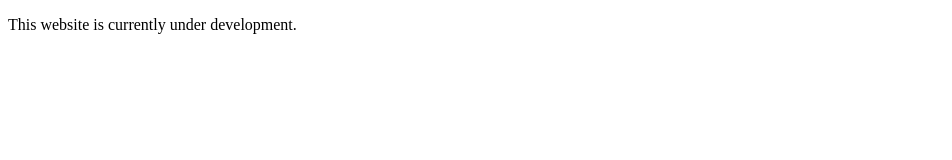
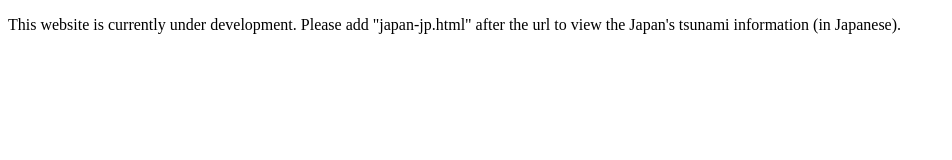
Before and after one commit to Mark-MTR/tsunami-info, a plain HTML site: page index.html in a window 1280 px wide. Shown: the whole page, without its empty margins (0-952 px from the left). Drawn offline with Linux system fonts and the light colour scheme.

Commit message:
Update index.html

```diff
--- a/index.html
+++ b/index.html
@@ -5,8 +5,10 @@
   <meta name="viewport" content="width=device-width, initial-scale=1.0">
   <title>Redirect Tip</title>
 </head>
-<body><p>This website is currently under development.
-  <a href="japan-jp.html>Please click here to visit the Japan's tsunami information (in Japanese).</a>
-    </p>
-    </body>
-                                                     </html>                                                     <
+<body>
+  <p>
+    This website is currently under development. Please add "japan-jp.html" after the url to view the Japan's tsunami information (in Japanese).
+    <a href="japan-jp.html>Please click here to visit the Japan's tsunami information (in Japanese).</a>
+  </p>
+</body>
+</html>
```
